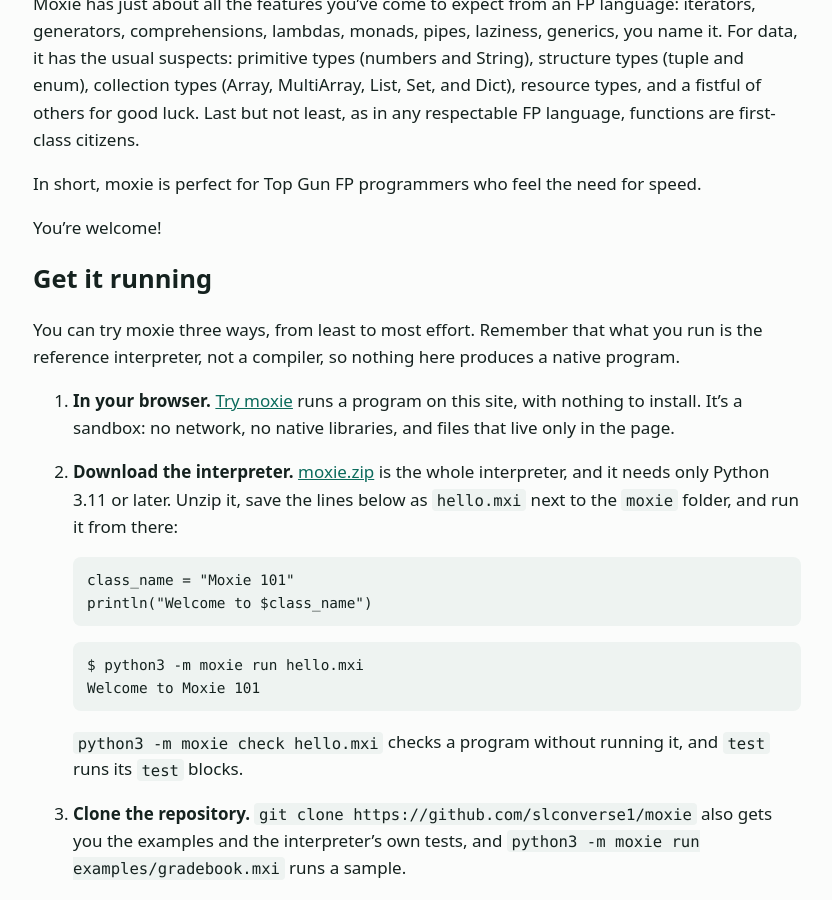
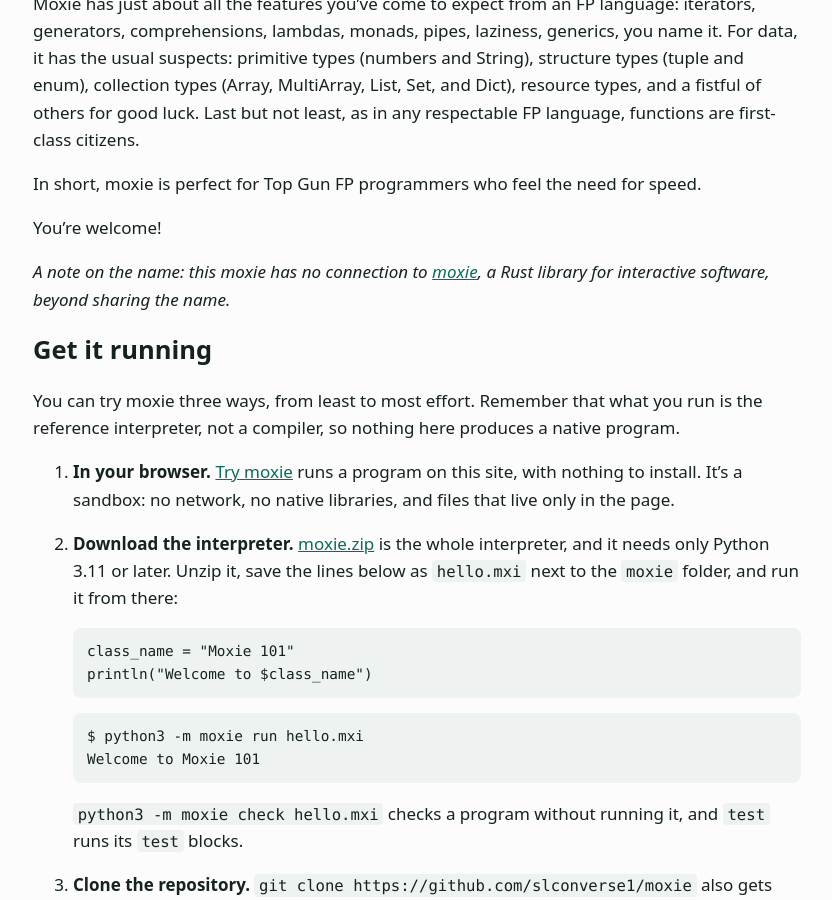
Before and after one commit to slconverse1/moxie, a Jekyll site: the page built from docs/index.md, in a window 1280 px wide and 900 px high, scrolled down 478 px. Shown: the whole window, without its empty margins (223-1055 px from the left). Built offline with Jekyll 4.4.1, drawn with Linux system fonts in a browser that asks for light colours.

Commit message:
Site intros: note that moxie is unrelated to the Rust crate of the same name
Co-Authored-By: Claude Sonnet 5.5 <noreply@anthropic.com>
Claude-Session: https://claude.ai/code/session_01XCzUchPRZuBnrDtgjNTTye

```diff
--- a/docs/index.md
+++ b/docs/index.md
@@ -15,6 +15,8 @@ Moxie has just about all the features you've come to expect from an FP language:
 In short, moxie is perfect for Top Gun FP programmers who feel the need for speed.
 
 You're welcome!
+
+*A note on the name: this moxie has no connection to [moxie](https://github.com/anp/moxie), a Rust library for interactive software, beyond sharing the name.*
 
 ## Get it running
 
```
Also changed, not shown: docs/gc/index.md (+2 -0 lines).
